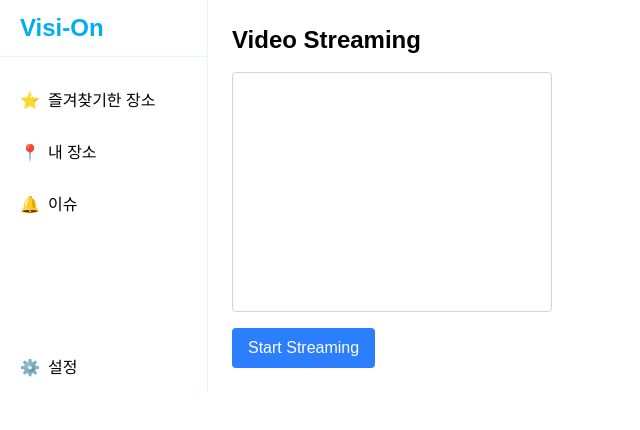
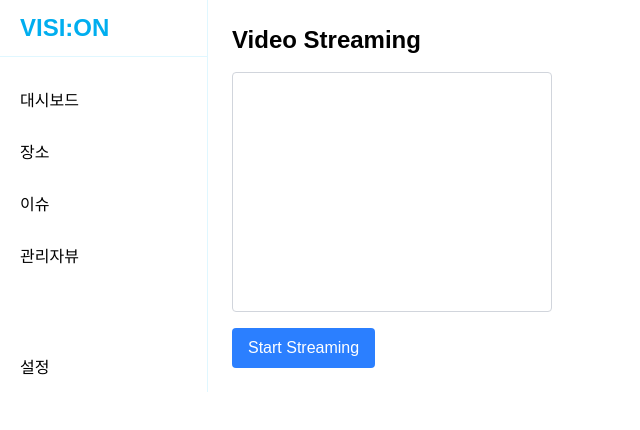
Before and after one commit to camm-cisco-hackathon/cctv_fe, a React (Vite) app: page /sender in a window 1280 px wide. Shown: the top 430 px of the page, without its empty margins (0-640 px from the left). Built offline with nearby package versions, Linux system fonts and the light colour scheme; a web font is replaced by a local one.

Commit message:
fix: Sidebar에서 navigation을 수정

```diff
--- a/src/App.jsx
+++ b/src/App.jsx
@@ -6,7 +6,8 @@ import Home from "./pages/Home";
 import GroupedLocationList from "./pages/GroupedLocationList";
 import IssuePage from "./pages/IssuePage";
 import LandingPage from "./pages/LandingPage";
-import Sender from "./pages/Sender";
+import AdminView from "./pages/AdminView";
+import Sender from "./pages/Sender"; // test page
 
 function App() {
   return (
@@ -30,7 +31,7 @@ function App() {
           }
         />
         <Route
-          path="/favorites"
+          path="/location"
           element={
             <WithLayout>
               <GroupedLocationList />
@@ -42,6 +43,14 @@ function App() {
           element={
             <WithLayout>
               <IssuePage />
+            </WithLayout>
+          }
+        />
+        <Route
+          path="/admin"
+          element={
+            <WithLayout>
+              <AdminView />
             </WithLayout>
           }
         />
--- a/src/components/Sidebar.jsx
+++ b/src/components/Sidebar.jsx
@@ -1,29 +1,42 @@
 // ✅ Sidebar.jsx (와이어프레임 기반)
 import React from "react";
+import { useNavigate, useLocation } from "react-router-dom";
 
-const Sidebar = ({ onSelect, currentPage }) => {
+const Sidebar = () => {
+  const navigation = useNavigate();
+  const location = useLocation();
+
   return (
     <aside className="w-52 bg-white border-r border-[#E0F7FF] flex flex-col">
       {/* 로고 */}
       <div className="text-[#00AEEF] font-bold text-2xl px-5 py-3 border-b border-[#E0F7FF]">
-        Visi-On
+        VISI:ON
       </div>
 
       {/* 상단 메뉴 */}
       <div className="mt-5 space-y-1">
         <MenuItem
-          icon="⭐"
-          label="즐겨찾기한 장소"
-          active={currentPage === "favorites"}
-          onClick={() => onSelect("favorites")}
+          label="대시보드"
+          active={location.pathname == "/home"}
+          onClick={() => {
+            navigation("/home");
+          }}
         />
         <MenuItem
-          icon="📍"
-          label="내 장소"
-          active={currentPage === "dashboard"}
-          onClick={() => onSelect("dashboard")}
+          label="장소"
+          active={location.pathname == "/location"}
+          onClick={() => navigation("/location")}
         />
-        <MenuItem icon="🔔" label="이슈" onClick={() => onSelect("issue")} />
+        <MenuItem
+          label="이슈"
+          active={location.pathname == "/issue"}
+          onClick={() => navigation("/issue")}
+        />
+        <MenuItem
+          label="관리자뷰"
+          active={location.pathname == "/admin"}
+          onClick={() => navigation("/admin")}
+        />
       </div>
 
       {/* 여백 차지 */}
@@ -31,7 +44,7 @@ const Sidebar = ({ onSelect, currentPage }) => {
 
       {/* 하단 메뉴 */}
       <div className="space-y-1">
-        <MenuItem icon="⚙️" label="설정" />
+        <MenuItem label="설정" />
       </div>
     </aside>
   );
@@ -48,7 +61,6 @@ const MenuItem = ({ icon, label, active = false, onClick = () => {} }) => {
             : "hover:bg-[#E0F7FF]"
         }`}
     >
-      <span className="mr-2">{icon}</span>
       <span>{label}</span>
     </div>
   );
--- /dev/null
+++ b/src/pages/AdminView.jsx
@@ -0,0 +1,5 @@
+const AdminView = () => {
+  return <div>admin view 입니다.</div>;
+};
+
+export default AdminView;
--- a/src/pages/Dashboard.jsx
+++ b/src/pages/Dashboard.jsx
@@ -11,6 +11,13 @@ const Dashboard = () => {
     setSelectedLocation(location);
     setShowViewer(true);
   };
+
+  const otherLocation = [
+    "1202호 앞",
+    "101동 12층",
+    "101동 공용 현관",
+    "101동 엘리베이터",
+  ];
 
   return (
     <div className="min-h-screen w-full bg-[#F8FDFF] text-[#232f34] pt-5 pl-6 pr-6">
@@ -54,8 +61,7 @@ const Dashboard = () => {
 
       {/* 장소 카드 목록 */}
       <div className="grid grid-cols-1 sm:grid-cols-2 md:grid-cols-4 gap-4 mb-8">
-        {["1202호 앞", "101동 12층", "101동 공용 현관", "101동 엘리베이터"].map(
-          (loc, idx) => (
+        {otherLocation.map((loc, idx) => (
           <div
             key={idx}
             className="bg-white border border-[#E0F7FF] rounded-lg p-4 flex items-center shadow hover:shadow-lg hover:border-[#00AEEF] transition cursor-pointer"
@@ -65,8 +71,7 @@ const Dashboard = () => {
             <span>{loc}</span>
             <span className="ml-auto text-gray-400">❯</span>
           </div>
-          )
-        )}
+        ))}
       </div>
     </div>
   );
```
Lines whose indentation alone changed are shown as unchanged.
